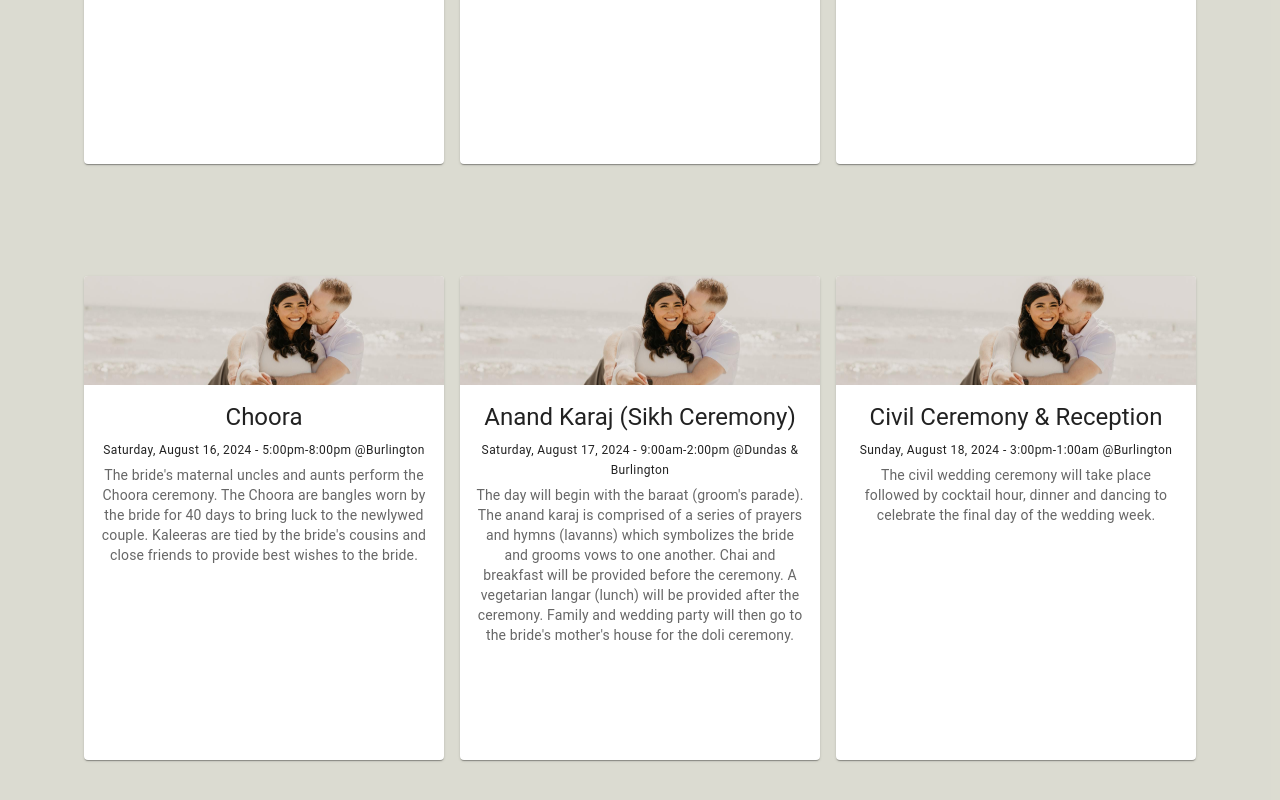
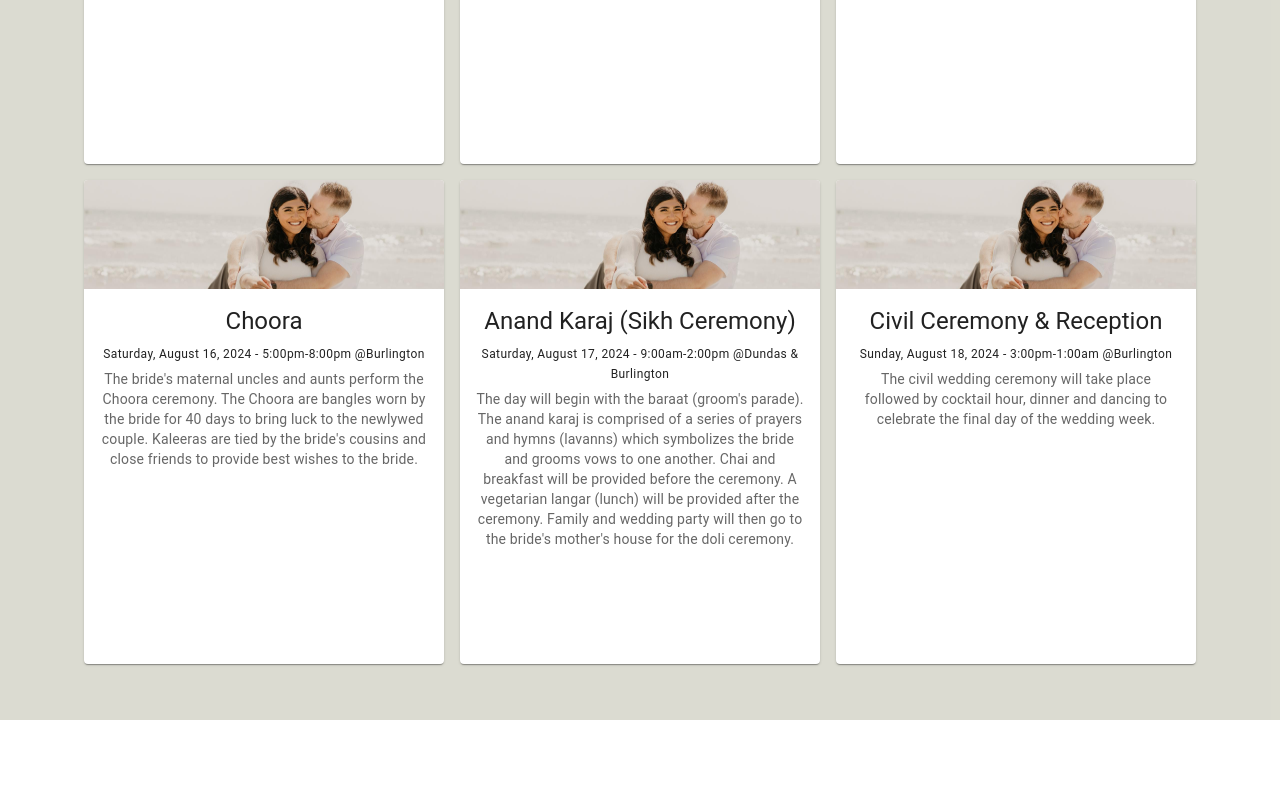
Before and after one commit to MichaelSault/TanyaWeddingWebsite, a React (Vite) app: page /Events in a window 1280 px wide. Shown: the part 1176-1976 px from the top of the page. After the commit the page ends 1896 px from the top, so only its background shows below. Built offline with nearby package versions, Linux system fonts and the light colour scheme.

Commit message:
added the generic event cards to the home page

```diff
--- a/src/components/events.component.jsx
+++ b/src/components/events.component.jsx
@@ -14,11 +14,10 @@ function Events() {
                 <EventCard eventName = "Sangeet & Jaggo" date = "Monday, August 12, 2024" time = "6:00pm-11:00pm" location = "Burlington" description = "Join us for a night of music and dancing to kick off the wedding week.  Dancing and drinks will be provided."/>
                 <EventCard eventName = "Maiyan" date = "Wednesday, August 14, 2024" time = "5:00pm-9:00pm" location = "Burlington" description = "A paste of haldi (turmeric) is applied to the bride and groom's body before the wedding.  Haldi is used to cleanse and purify the body.  Guests will also have the opportunity to have mendhi (henna) applied to one hand.  Dinner will be provided."/>
                 <EventCard eventName = "Mendhi" date = "Thursday, August 15, 2024" time = "5:00pm-9:00pm" location = "Burlington" description = "During this event, the bride gets intricate henna paste designs painted onto her hands and feet. The bride is surrounded by her female friends and family who celebrate through song and dance. Snacks provided."/>
-            </div>
-            <div className='eventCardsRow'>
-              <EventCard eventName = "Choora" date = "Saturday, August 16, 2024" time = "5:00pm-8:00pm" location = "Burlington" description = "The bride's maternal uncles and aunts perform the Choora ceremony. The Choora are bangles worn by the bride for 40 days to bring luck to the newlywed couple. Kaleeras are tied by the bride's cousins and close friends to provide best wishes to the bride."/>
-              <EventCard eventName = "Anand Karaj (Sikh Ceremony)" date = "Saturday, August 17, 2024" time = "9:00am-2:00pm" location = "Dundas & Burlington" description = "The day will begin with the baraat (groom's parade). The anand karaj is comprised of a series of prayers and hymns (lavanns) which symbolizes the bride and grooms vows to one another. Chai and breakfast will be provided before the ceremony. A vegetarian langar (lunch) will be provided after the ceremony. Family and wedding party will then go to the bride's mother's house for the doli ceremony."/>
-              <EventCard eventName = "Civil Ceremony & Reception" date = "Sunday, August 18, 2024" time = "3:00pm-1:00am" location = "Burlington" description = "The civil wedding ceremony will take place followed by cocktail hour, dinner and dancing to celebrate the final day of the wedding week."/>
+
+                <EventCard eventName = "Choora" date = "Saturday, August 16, 2024" time = "5:00pm-8:00pm" location = "Burlington" description = "The bride's maternal uncles and aunts perform the Choora ceremony. The Choora are bangles worn by the bride for 40 days to bring luck to the newlywed couple. Kaleeras are tied by the bride's cousins and close friends to provide best wishes to the bride."/>
+                <EventCard eventName = "Anand Karaj (Sikh Ceremony)" date = "Saturday, August 17, 2024" time = "9:00am-2:00pm" location = "Dundas & Burlington" description = "The day will begin with the baraat (groom's parade). The anand karaj is comprised of a series of prayers and hymns (lavanns) which symbolizes the bride and grooms vows to one another. Chai and breakfast will be provided before the ceremony. A vegetarian langar (lunch) will be provided after the ceremony. Family and wedding party will then go to the bride's mother's house for the doli ceremony."/>
+                <EventCard eventName = "Civil Ceremony & Reception" date = "Sunday, August 18, 2024" time = "3:00pm-1:00am" location = "Burlington" description = "The civil wedding ceremony will take place followed by cocktail hour, dinner and dancing to celebrate the final day of the wedding week."/>
               <div></div>
             </div>
         </div>
```
